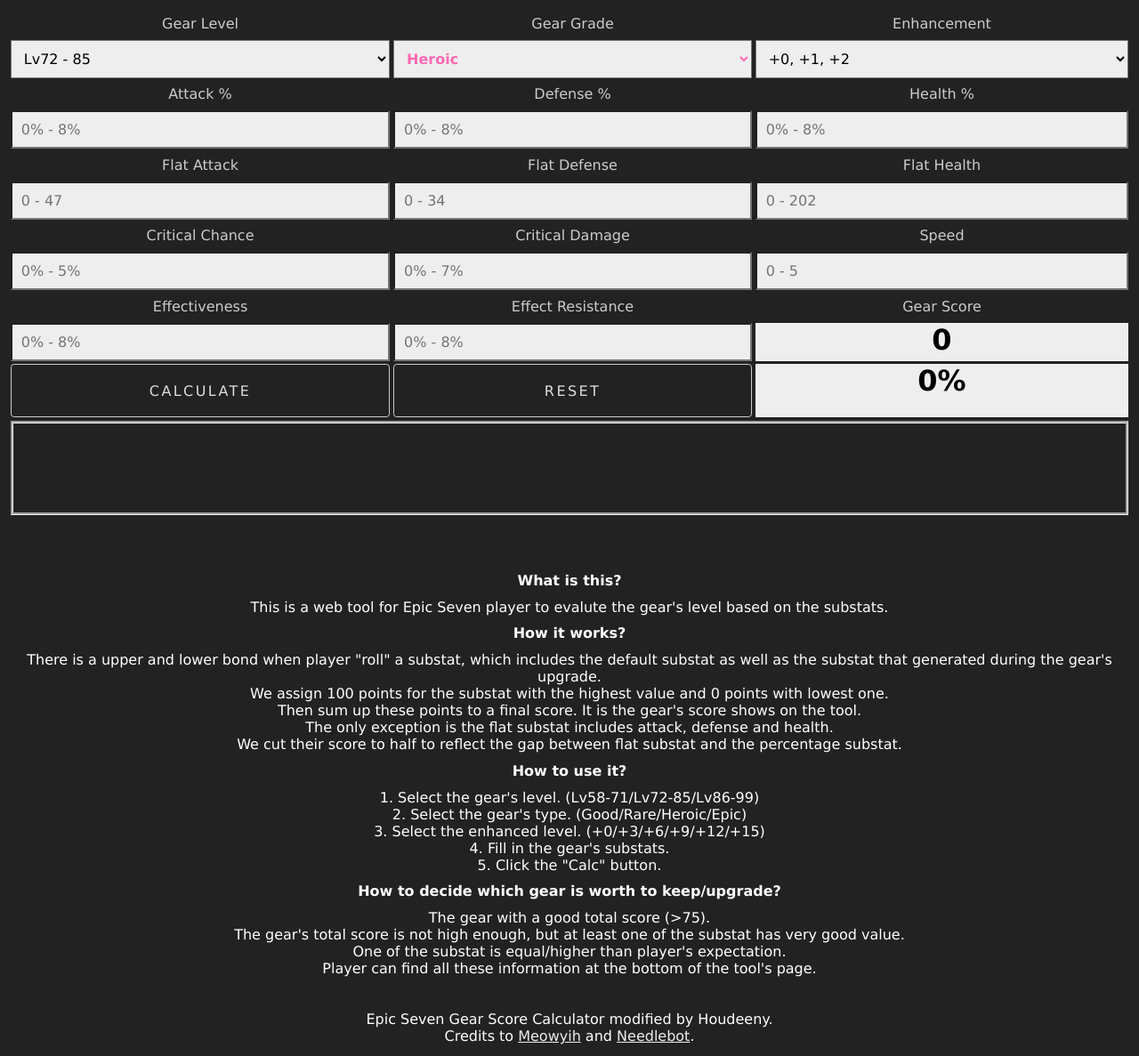
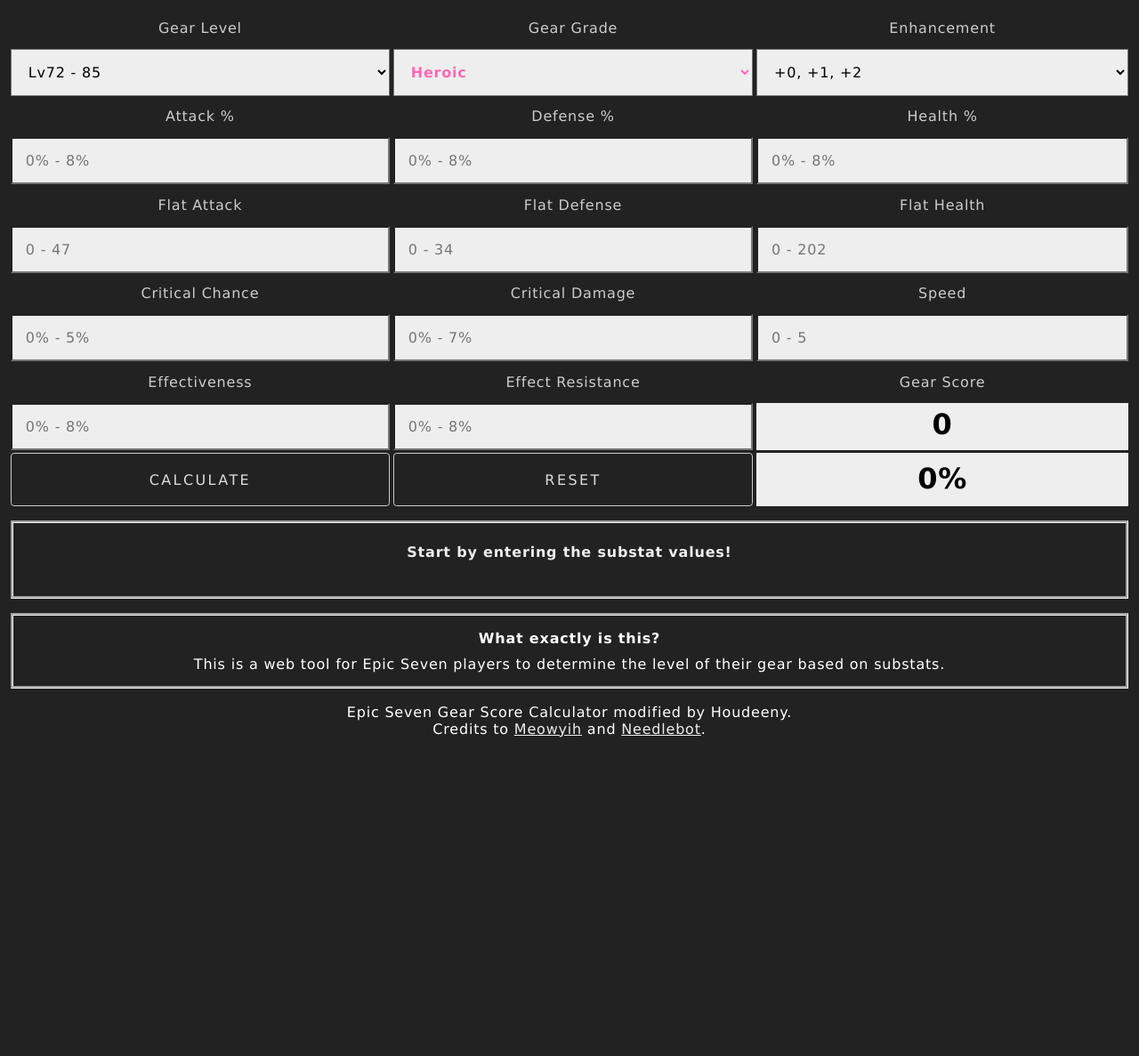
Before and after one commit to Houdeeny/e7gear, a plain HTML site: page index.html in a window 1280 px wide. Shown: the whole page at 89% size. After the commit the page ends 837 px from the top, so only its background shows below. Drawn offline with Linux system fonts and the light colour scheme.

Commit message:
Add files via upload

```diff
--- a/gear.css
+++ b/gear.css
@@ -1,23 +1,31 @@
 .grid-container {
   display: grid;
-  grid-template-columns: auto auto auto;
   grid-gap: 1mm;
   padding: 1mm;
 }
 
 input[type=number],
 select {
-    padding: 10px;
-    background-color: #eee;
+  padding: 15px;
+  background-color: #eee;
 }
 
 .grid-label {
-  padding: 5px;
+  padding: 10px;
   color: #ccc;
   text-align: center;
 }
 
-.grid-result {
+.grid-score {
+  padding-top: 5px;
+  font-size: 200%;
+  text-align: center;
+  font-weight: bold;
+  background-color: #eee;
+}
+
+.grid-scorePer {
+  padding-top: 10px;
   font-size: 200%;
   text-align: center;
   font-weight: bold;
@@ -26,11 +34,31 @@ select {
 
 .grid-error {
   grid-column: 1 / span 3;
-  min-height: 5em;
+  min-height: 4em;
   border-color: WhiteSmoke;
   border-style: groove;
   color: #eee;
-  padding: 10px;
+  padding: 5px;
+  margin-top: 1%;
+}
+
+.grid-info {
+  grid-column: 1 / span 3;
+  border-color: WhiteSmoke;
+  border-style: groove;
+  padding-top: 5px;
+  padding-bottom: 15px;
+  margin-top: 1%;
+  color: #fff;
+  display: block;
+  text-align: center;
+}
+
+.credits {
+  margin-top: 1%;
+  color: #fff;
+  text-align: center;
+  display: block;
 }
 
 .button {
@@ -65,14 +93,8 @@ body {
 * {
   font-size: 100%;
   font-family: Verdana;
-}
-
-.credits {
-  padding-top: 50px;
-  padding-bottom: 10px;
-  color: #fff;
-  display: block;
-  text-align: center;
+  font-size: 1rem;
+  letter-spacing: 0.05rem;
 }
 
 a {
--- a/gear.js
+++ b/gear.js
@@ -366,7 +366,8 @@ function reset() {
 	document.getElementById("score").innerHTML = "0";
 	document.getElementById("score-percentage").innerHTML = "0%";
 	document.getElementById("score-percentage").style = "background-color:#eee";
-	err("");
+	document.getElementById("errmsg").style = "padding-top:1%; text-align:center";
+	err("<h1>Start by entering the substat values!</h1>");
 }
 
 function validate() {
--- a/index.html
+++ b/index.html
@@ -61,34 +61,18 @@
       <div class="grid-label" id="label-score">Gear Score</div>
       <input type="number" id="eff" min="0" max="48">
       <input type="number" id="res" min="0" max="48">
-      <div class="grid-result" id="score"></div>
+      <div class="grid-score" id="score"></div>
 
       <div class="button" id="btn-calc" onclick="calc()">Calculate</div>
       <div class="button" id="btn-reset" onclick="reset()">Reset</div>
-      <div class="grid-result" id="score-percentage"></div>
+      <div class="grid-scorePer" id="score-percentage"></div>
       <div class="grid-error" id="errmsg"></div>
+      <span class="grid-info">
+        <h1>What exactly is this?</h1>
+        This is a web tool for Epic Seven players to determine the level of their gear based on substats.
+      </span>
     </div>
     <span class="credits">
-      <h1>What is this?</h1>
-      This is a web tool for Epic Seven player to evalute the gear's level based on the substats.<br>
-      <h1>How it works?</h1>
-      There is a upper and lower bond when player "roll" a substat, which includes the default substat as well as the substat that generated during the gear's upgrade.<br>
-      We assign 100 points for the substat with the highest value and 0 points with lowest one.<br>
-      Then sum up these points to a final score. It is the gear's score shows on the tool.<br>
-      The only exception is the flat substat includes attack, defense and health.<br>
-      We cut their score to half to reflect the gap between flat substat and the percentage substat.
-      <h1>How to use it?</h1>
-      1. Select the gear's level. (Lv58-71/Lv72-85/Lv86-99)<br>
-      2. Select the gear's type. (Good/Rare/Heroic/Epic)<br>
-      3. Select the enhanced level. (+0/+3/+6/+9/+12/+15)<br>
-      4. Fill in the gear's substats.<br>
-      5. Click the "Calc" button.<br>
-      <h1>How to decide which gear is worth to keep/upgrade?</h1>
-      The gear with a good total score (>75).<br>
-      The gear's total score is not high enough, but at least one of the substat has very good value.<br>
-      One of the substat is equal/higher than player's expectation.<br>
-      Player can find all these information at the bottom of the tool's page.
-      <br><br><br>
       Epic Seven Gear Score Calculator modified by Houdeeny.<br>
       Credits to <a href="https://meowyih.github.io/epic7-gear/index.html" target="_blank">Meowyih</a> and <a href="https://needlebot.github.io/e7gear/" target="_blank">Needlebot</a>.
     </span>
```
